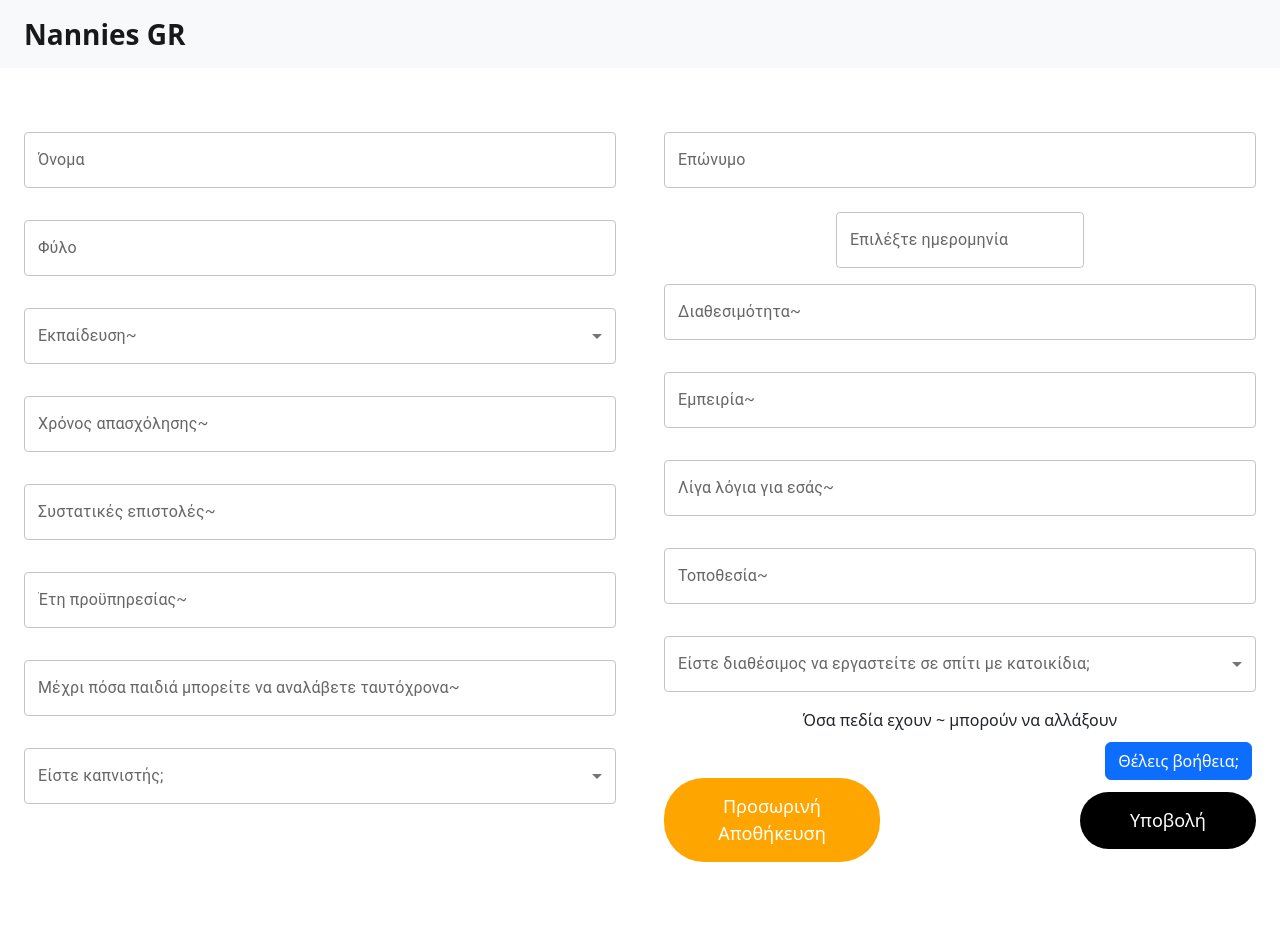
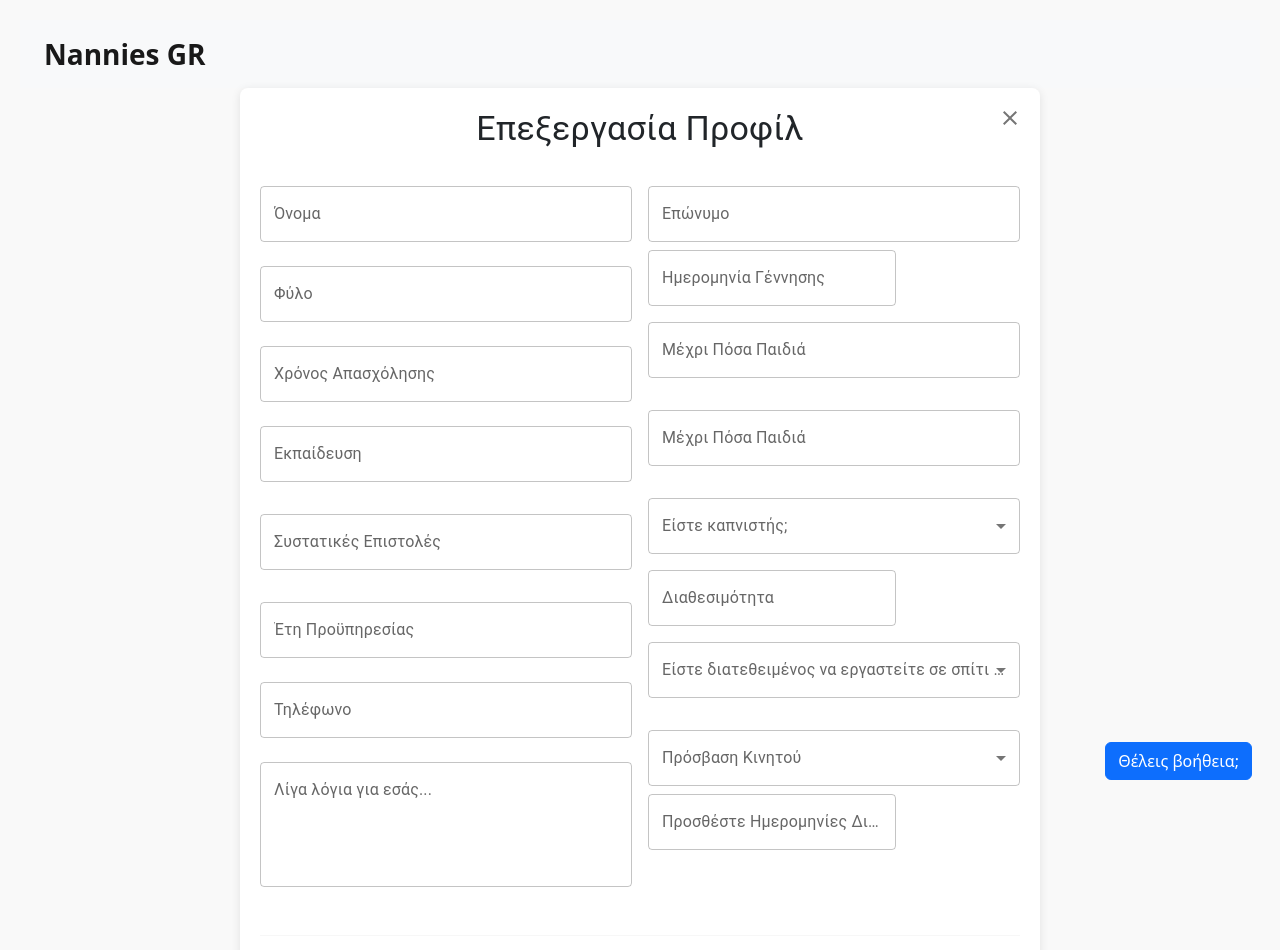
Before and after one commit to giannisz2/Website_Nannies, a React (Vite) app: page /PersonalInfo in a window 1280 px wide. Shown: the top 950 px of the page. Built offline with nearby package versions, Linux system fonts and the light colour scheme.

Commit message:
PersonalInfo Done

```diff
--- a/src/pages/nannies/PersonalInfo.jsx
+++ b/src/pages/nannies/PersonalInfo.jsx
@@ -2,13 +2,15 @@ import React, { useState, useEffect } from 'react';
 import Logo from '../../components/buttons/Logo.jsx';
 import Footer from '../../components/layout/Footer.jsx';
 import HelpButton from '../../components/buttons/HelpButton.jsx';
-import { Row, Col } from 'react-bootstrap';
+import { Box, Grid, Typography, Divider, IconButton  } from '@mui/material';
 import { Select, MenuItem, TextField, InputLabel, FormControl } from '@mui/material';
-import '../../styles/PersonalInfo.css';
-import Datepicker from '../../components/layout/Datepicker.jsx';
+import { DatePicker, TimePicker, LocalizationProvider } from '@mui/x-date-pickers';
+import { AdapterDayjs } from '@mui/x-date-pickers/AdapterDayjs';
+import dayjs from 'dayjs';
 import { db } from '../../providers/firebaseConfig';
-import { doc, getDoc, updateDoc } from "firebase/firestore";
-
+import { doc, getDoc, updateDoc } from 'firebase/firestore';
+import { useNavigate } from 'react-router-dom';
+import CloseIcon from '@mui/icons-material/Close';
 export default function PersonalInfo() {
     const [formData, setFormData] = useState({
         name: '',
@@ -26,30 +28,36 @@ export default function PersonalInfo() {
         bio: '',
         location: '',
         pets: '',
+        phone: '',
+        phoneAccess: '',
+        availableDate: [],
+        availableTimeFrom: null,
+        availableTimeTo: null,
     });
 
     const [isLoading, setIsLoading] = useState(true);
+    const navigate = useNavigate();
 
     useEffect(() => {
         const fetchData = async () => {
             try {
-            const userId = localStorage.getItem("userId");
+                const userId = localStorage.getItem('userId');
                 if (!userId) {
-              console.error("User ID is not available");
+                    console.error('User ID is not available');
                     setIsLoading(false);
                     return;
                 }
 
-            const userRef = doc(db, "users", userId);
+                const userRef = doc(db, 'users', userId);
                 const userDoc = await getDoc(userRef);
 
                 if (userDoc.exists()) {
                     setFormData(userDoc.data());
                 } else {
-              console.error("No such document!");
+                    console.error('No such document!');
                 }
             } catch (error) {
-            console.error("Error fetching user data: ", error);
+                console.error('Error fetching user data: ', error);
             } finally {
                 setIsLoading(false);
             }
@@ -58,20 +66,47 @@ export default function PersonalInfo() {
         fetchData();
     }, []);
 
-
     const handleInputChange = (event) => {
         const { name, value } = event.target;
         setFormData({ ...formData, [name]: value });
     };
 
+    const handleDateChange = (date) => {
+        if (date) {
+            setFormData((prev) => ({
+                ...prev,
+                availableDate: [...(prev.availableDate || []), date.toISOString()],
+            }));
+        }
+    };
+
+    const handleTimeChange = (name, value) => {
+        setFormData((prev) => ({
+            ...prev,
+            [name]: value ? dayjs(value).toISOString() : null,
+        }));
+    };
+
+    const removeDate = (index) => {
+        setFormData((prev) => ({
+            ...prev,
+            availableDate: prev.availableDate.filter((_, i) => i !== index),
+        }));
+    };
+
     const handleSave = async () => {
         try {
-            const userId = "USER_DOCUMENT_ID"; // Αντικαταστήστε με το πραγματικό ID
-            const userRef = doc(db, "users", userId);
+            const userId = localStorage.getItem('userId');
+            if (!userId) {
+                console.error('User ID is not available');
+                return;
+            }
+
+            const userRef = doc(db, 'users', userId);
             await updateDoc(userRef, formData);
-            alert('Τα στοιχεία ενημερώθηκαν επιτυχώς!');
+            navigate('/PersonalInfoDone'); // Μετάβαση στη σελίδα PersonalInfoDone
         } catch (error) {
-            console.error("Error updating document: ", error);
+            console.error('Error updating document: ', error);
             alert('Σφάλμα κατά την ενημέρωση των στοιχείων.');
         }
     };
@@ -81,70 +116,133 @@ export default function PersonalInfo() {
     }
 
     return (
-        <div className="profile-edit-nannies d-flex flex-column min-vh-100">
+        <LocalizationProvider dateAdapter={AdapterDayjs}>
+            <Box sx={{ padding: '20px', minHeight: '100vh', display: 'flex', flexDirection: 'column', backgroundColor: '#f9f9f9' }}>
             <HelpButton />
                 <Logo />
-            <div className="content flex-grow-1 d-flex align-items-center justify-content-center">
-                <Row className="align-items-start justify-content-center g-5 m-0 w-100">
-                    <Col md={6} xs={12} className="d-flex flex-column align-items-center justify-content-center text-center">
+                <Box
+                    sx={{
+                        backgroundColor: 'white',
+                        padding: '20px',
+                        borderRadius: '8px',
+                        boxShadow: '0px 2px 10px rgba(0, 0, 0, 0.1)',
+                        maxWidth: '800px',
+                        margin: '0 auto',
+                        position: 'relative',
+                    }}
+                >
+                    <IconButton
+                        sx={{
+                            position: 'absolute',
+                            top: '10px',
+                            right: '10px',
+                        }}
+                        onClick={() => navigate('/NannyHomepage')}
+                    >
+                        <CloseIcon />
+                    </IconButton>
+                    <Typography variant="h4" align="center" sx={{ marginBottom: '20px' }}>
+                        Επεξεργασία Προφίλ
+                    </Typography>
+
+                    <Grid container spacing={2}>
+                        <Grid item xs={12} md={6}>
                             <TextField
                                 fullWidth
                                 label="Όνομα"
                                 name="name"
-                            value={formData.name}
+                                value={formData.name || ''}
+                                onChange={handleInputChange}
+                                margin="normal"
+                            />
+                            <TextField
+                                fullWidth
+                                label="Φύλο"
+                                name="gender"
+                                value={formData.gender || ''}
+                                onChange={handleInputChange}
+                                margin="normal"
+                            />
+                            <TextField
+                                fullWidth
+                                label="Χρόνος Απασχόλησης"
+                                name="employmentTime"
+                                value={formData.employmentTime || ''}
+                                onChange={handleInputChange}
+                                margin="normal"
+                            />
+                            <TextField
+                                fullWidth
+                                label="Εκπαίδευση"
+                                name="educationLevel"
+                                value={formData.educationLevel || ''}
                                 onChange={handleInputChange}
                                 className="my-3"
                             />
                             <TextField
                                 fullWidth
-                            label="Φύλο"
-                            name="gender"
-                            value={formData.gender}
+                                label="Συστατικές Επιστολές"
+                                name="recommendationLetters"
+                                value={formData.recommendationLetters || ''}
                                 onChange={handleInputChange}
                                 className="my-3"
                             />
-                        <FormControl fullWidth className="my-3">
-                            <InputLabel>Εκπαίδευση~</InputLabel>
-                            <Select
-                                name="educationLevel"
-                                value={formData.educationLevel}
-                                onChange={handleInputChange}
-                            >
-                                <MenuItem value="Τριτοβάθμια εκπαίδευση">Τριτοβάθμια εκπαίδευση</MenuItem>
-                                <MenuItem value="Δευτεροβάθμια εκπαίδευση">Δευτεροβάθμια εκπαίδευση</MenuItem>
-                                <MenuItem value="Πρωτοβάθμια εκπαίδευση">Πρωτοβάθμια εκπαίδευση</MenuItem>
-                                <MenuItem value="Άλλο">Άλλο</MenuItem>
-                            </Select>
-                        </FormControl>
+
                             <TextField
                                 fullWidth
-                            label="Χρόνος απασχόλησης~"
-                            name="employmentTime"
-                            value={formData.employmentTime}
+                                label="Έτη Προϋπηρεσίας"
+                                name="experienceYears"
+                                value={formData.experienceYears || ''}
+                                onChange={handleInputChange}
+                                margin="normal"
+                            />
+                            <TextField
+                                fullWidth
+                                label="Τηλέφωνο"
+                                name="phone"
+                                value={formData.phone || ''}
+                                onChange={handleInputChange}
+                                margin="normal"
+                            />
+                            <TextField
+                                fullWidth
+                                label="Λίγα λόγια για εσάς..."
+                                name="bio"
+                                value={formData.bio || ''}
+                                onChange={handleInputChange}
+                                multiline
+                                rows={4}
+                                className="my-3"
+                            />
+                        </Grid>
+                        <Grid item xs={12} md={6}>
+                            <TextField
+                                fullWidth
+                                label="Επώνυμο"
+                                name="surname"
+                                value={formData.surname || ''}
+                                onChange={handleInputChange}
+                                margin="normal"
+                            />
+                            <DatePicker
+                                label="Ημερομηνία Γέννησης"
+                                value={formData.birthdate ? dayjs(formData.birthdate) : null}
+                                onChange={(date) => handleInputChange({ target: { name: 'birthdate', value: date?.toISOString() || '' } })}
+                                margin="normal"
+                            />
+                            <TextField
+                                fullWidth
+                                label="Μέχρι Πόσα Παιδιά"
+                                name="maxChildren"
+                                value={formData.maxChildren || ''}
                                 onChange={handleInputChange}
                                 className="my-3"
                             />
                             <TextField
                                 fullWidth
-                            label="Συστατικές επιστολές~"
-                            name="recommendationLetters"
-                            value={formData.recommendationLetters}
-                            onChange={handleInputChange}
-                            className="my-3"
-                        />
-                        <TextField
-                            fullWidth
-                            label="Έτη προϋπηρεσίας~"
-                            name="experienceYears"
-                            value={formData.experienceYears}
-                            onChange={handleInputChange}
-                            className="my-3"
-                        />
-                        <TextField
-                            fullWidth
-                            label="Μέχρι πόσα παιδιά μπορείτε να αναλάβετε ταυτόχρονα~"
+                                label="Μέχρι Πόσα Παιδιά"
                                 name="maxChildren"
-                            value={formData.maxChildren}
+                                value={formData.maxChildren || ''}
                                 onChange={handleInputChange}
                                 className="my-3"
                             />
@@ -152,80 +250,83 @@ export default function PersonalInfo() {
                                 <InputLabel>Είστε καπνιστής;</InputLabel>
                                 <Select
                                     name="smoker"
-                                value={formData.smoker}
+                                    value={formData.smoker || ''}
                                     onChange={handleInputChange}
                                 >
                                     <MenuItem value="ΝΑΙ">ΝΑΙ</MenuItem>
                                     <MenuItem value="ΟΧΙ">ΟΧΙ</MenuItem>
                                 </Select>
                             </FormControl>
-                    </Col>
-                    <Col md={6} xs={12} className="d-flex flex-column align-items-center justify-content-center text-center">
-                        <TextField
-                            fullWidth
-                            label="Επώνυμο"
-                            name="surname"
-                            value={formData.surname}
-                            onChange={handleInputChange}
-                            className="my-3"
-                        />
-                        <Datepicker
-                            selected={formData.birthdate ? new Date(formData.birthdate) : null}
-                            onChange={(date) => handleInputChange({ target: { name: 'birthdate', value: date.toISOString() } })}
-                            className="my-3"
-                        />
-                        <TextField
-                            fullWidth
-                            label="Διαθεσιμότητα~"
-                            name="availability"
-                            value={formData.availability}
-                            onChange={handleInputChange}
-                            className="my-3"
-                        />
-                        <TextField
-                            fullWidth
-                            label="Εμπειρία~"
-                            name="experience"
-                            value={formData.experience}
-                            onChange={handleInputChange}
-                            className="my-3"
-                        />
-                        <TextField
-                            fullWidth
-                            label="Λίγα λόγια για εσάς~"
-                            name="bio"
-                            value={formData.bio}
-                            onChange={handleInputChange}
-                            className="about-me my-3"
-                        />
-                        <TextField
-                            fullWidth
-                            label="Τοποθεσία~"
-                            name="location"
-                            value={formData.location}
-                            onChange={handleInputChange}
-                            className="my-3"
+
+                             <DatePicker
+
+                                label="Διαθεσιμότητα"
+                                value={formData.availability ? dayjs(formData.availability) : null}
+                                onChange={(date) => handleInputChange({ target: { name: 'availability', value: date?.toISOString() || '' } })}
+                                margin="normal"
                             />
                             <FormControl fullWidth className="my-3">
-                            <InputLabel>Είστε διαθέσιμος να εργαστείτε σε σπίτι με κατοικίδια;</InputLabel>
+                                <InputLabel>Είστε διατεθειμένος να εργαστείτε σε σπίτι με κατοικίδια ζώα;</InputLabel>
                                 <Select
                                     name="pets"
-                                value={formData.pets}
+                                    value={formData.pets || ''}
                                     onChange={handleInputChange}
                                 >
                                     <MenuItem value="ΝΑΙ">ΝΑΙ</MenuItem>
                                     <MenuItem value="ΟΧΙ">ΟΧΙ</MenuItem>
                                 </Select>
                             </FormControl>
-                        <p>Όσα πεδία εχουν ~ μπορούν να αλλάξουν</p>
-                        <div className="buttons-pu">
-                            <button className="button-temp-pu">Προσωρινή Αποθήκευση</button>
-                            <button type="button" onClick={handleSave} className="button-apply-pu">Υποβολή</button>
-                        </div>
-                    </Col>
-                </Row>
-            </div>
-            <Footer />
-        </div>
+
+
+                            <FormControl fullWidth margin="normal">
+                                <InputLabel>Πρόσβαση Κινητού</InputLabel>
+                                <Select
+                                    name="phoneAccess"
+                                    value={formData.phoneAccess || ''}
+                                    onChange={handleInputChange}
+                                >
+                                    <MenuItem value="Όλους τους ενδιαφερόμενους γονείς">Όλους τους ενδιαφερόμενους γονείς</MenuItem>
+                                    <MenuItem value="Σε αυτούς που επιλέγω εγώ">Σε αυτούς που επιλέγω εγώ</MenuItem>
+                                </Select>
+                            </FormControl>
+                            <DatePicker
+                                label="Προσθέστε Ημερομηνίες Διαθεσιμότητας"
+                                value={null}
+                                onChange={handleDateChange}
+                                margin="normal"
+                            />
+                            <ul>
+                                {formData.availableDate?.map((date, index) => (
+                                    <li key={index}>
+                                        {dayjs(date).format('DD/MM/YYYY')}
+                                        <button type="button" onClick={() => removeDate(index)}>Διαγραφή</button>
+                                    </li>
+                                ))}
+                            </ul>
+                        </Grid>
+                        <Grid item xs={12}>
+                            <Divider sx={{ marginY: 2 }} />
+                            <TimePicker
+                                label="Από"
+                                value={formData.availableTimeFrom ? dayjs(formData.availableTimeFrom) : null}
+                                onChange={(time) => handleTimeChange('availableTimeFrom', time)}
+                                sx={{ marginRight: '20px' }}
+                            />
+                            <TimePicker
+                                label="Μέχρι"
+                                value={formData.availableTimeTo ? dayjs(formData.availableTimeTo) : null}
+                                onChange={(time) => handleTimeChange('availableTimeTo', time)}
+                            />
+                        </Grid>
+                        <Grid item xs={12}>
+                            <button type="button" className="button-apply" onClick={handleSave}>
+                                Υποβολή
+                            </button>
+                        </Grid>
+                    </Grid>
+                </Box>
+
+            </Box>
+        </LocalizationProvider>
     );
 }
```
Lines whose indentation alone changed are shown as unchanged.
